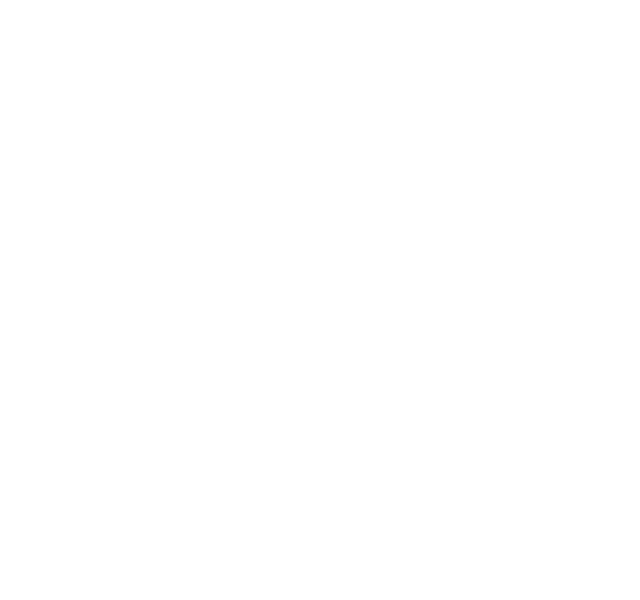
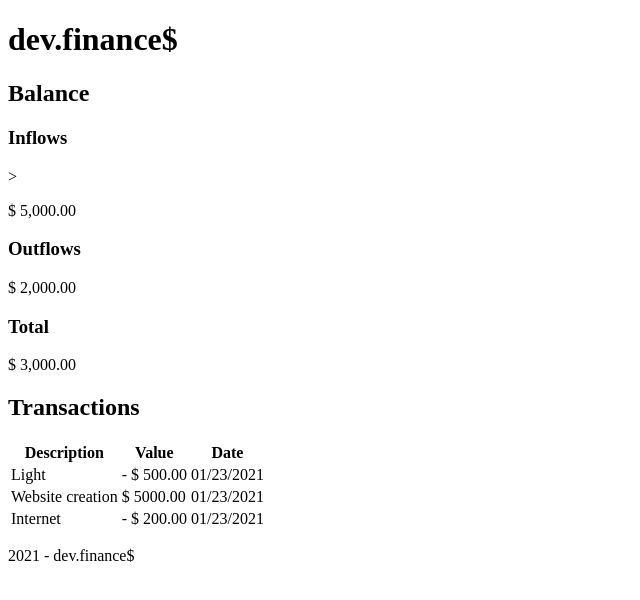
Before and after one commit to erickmp07/dev-finances, a plain HTML site: page index.html in a window 1280 px wide. Shown: the whole page, without its empty margins (0-640 px from the left). Drawn offline with Linux system fonts and the light colour scheme.

Commit message:
Added content to index page

```diff
--- a/index.html
+++ b/index.html
@@ -1,11 +1,75 @@
 <!DOCTYPE html>
 <html lang="en">
+
 <head>
     <meta charset="UTF-8">
     <meta name="viewport" content="width=device-width, initial-scale=1.0">
     <title>dev.finance$</title>
 </head>
+
 <body>
 
+    <header>
+        <h1 id="logo">dev.finance$</h1>
+    </header>
+
+    <main>
+        <section id="balance">
+            <h2>Balance</h2>
+
+            <div class="card">
+                <h3>Inflows</h3>>
+                <p>$ 5,000.00</p>
+            </div>
+
+            <div class="card">
+                <h3>Outflows</h3>
+                <p>$ 2,000.00</p>
+            </div>
+
+            <div class="card">
+                <h3>Total</h3>
+                <p>$ 3,000.00</p>
+            </div>
+        </section>
+
+        <section id="transactions">
+            <h2>Transactions</h2>
+
+            <table id="data-table">
+                <thead>
+                    <tr>
+                        <th>Description</th>
+                        <th>Value</th>
+                        <th>Date</th>
+                    </tr>
+                </thead>
+                <tbody>
+                    <tr>
+                        <td>Light</td>
+                        <td>- $ 500.00</td>
+                        <td>01/23/2021</td>
+                    </tr>
+                    <tr>
+                        <td>Website creation</td>
+                        <td>$ 5000.00</td>
+                        <td>01/23/2021</td>
+                    </tr>
+                    <tr>
+                        <td>Internet</td>
+                        <td>- $ 200.00</td>
+                        <td>01/23/2021</td>
+                    </tr>
+                </tbody>
+            </table>
+        </section>
+
+    </main>
+
+    <footer>
+        <p>2021 - dev.finance$</p>
+    </footer>
+
 </body>
+
 </html>
```
